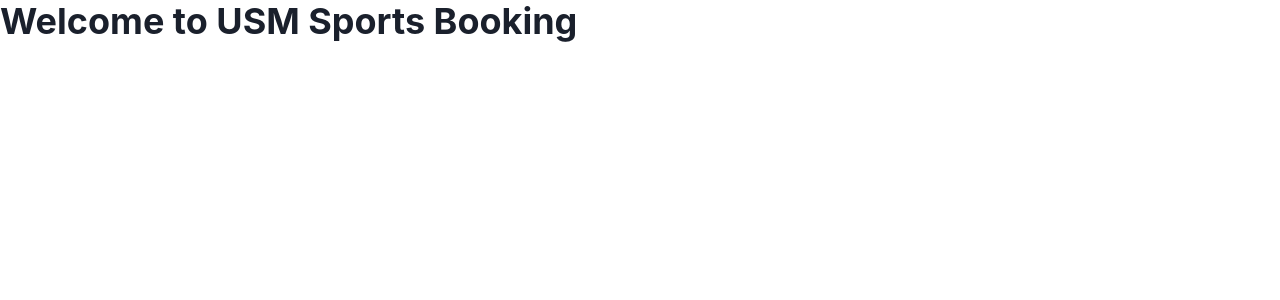
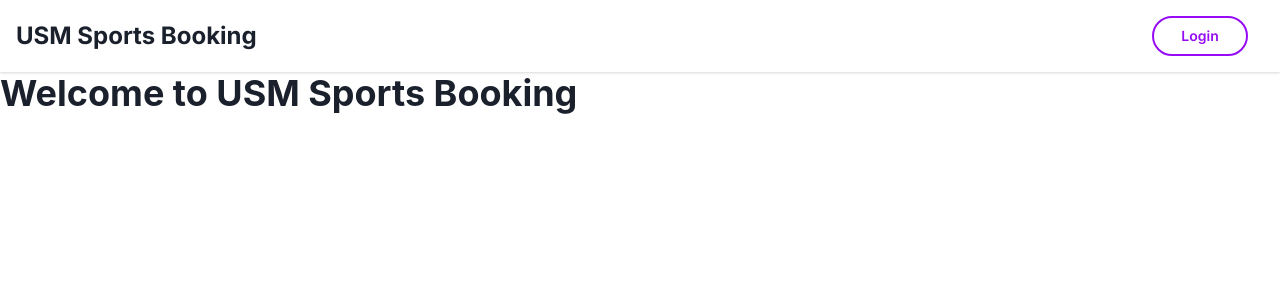
Before and after one commit to chunhian349/USM-Sports-Booking, a Next.js app: page / in a window 1280 px wide. Shown: the top 300 px of the page. Built offline with nearby package versions, Linux system fonts and the light colour scheme; no server answers.

Commit message:
Add Navbar that renders depends on login status

```diff
--- a/src/app/layout.tsx
+++ b/src/app/layout.tsx
@@ -1,6 +1,7 @@
 import type { Metadata } from "next";
 import { Inter } from "next/font/google";
 import "./globals.css";
+import Navbar from "./navbar/server-render";
 import { Providers } from "./providers";
 
 const inter = Inter({ subsets: ["latin"] });
@@ -17,9 +18,12 @@ export default function RootLayout({
 }>) {
   return (
     <html lang="en">
+      <body className={inter.className}>
         <Providers>
+          <Navbar />
           {children}
         </Providers>
+      </body>
     </html>
   );
 }
--- /dev/null
+++ b/src/app/navbar/client-render.tsx
@@ -0,0 +1,35 @@
+'use client'
+import { type User } from '@supabase/supabase-js'
+import { Box, Flex, Text, Button, Link } from '@chakra-ui/react'
+
+export default function NavAction({ user }: { user: User | null }) {
+    return (user == null)?(
+        // Not logged in
+        <Flex bg="white" shadow="base" p={4} align="center" justify="space-between">
+            <Link href='/' fontSize="2xl" fontWeight="bold" style={{textDecoration:'none'}}>USM Sports Booking</Link>
+            <Box>
+                <Button fontSize="sm" bg="white" borderWidth="2px" textColor="#970bf5" borderColor="#970bf5" mr={4} w="6rem" rounded="90" _hover={{ bg: "#970bf5", color:"white"}}>
+                    <Link href="/login" style={{textDecoration:'none'}}>Login</Link>
+                </Button>
+                {/* <Button fontSize="sm" bg="#970bf5" textColor="white" w="6rem" rounded="90" _hover={{ bg: "#bb88f9"}}>Sign up</Button> */}
+            </Box>
+        </Flex>
+    ):
+    (
+        // Logged in
+        <Flex bg="white" shadow="base" p={4} align="center" justify="space-between">
+            <Text fontSize="2xl" fontWeight="bold">USM Sports Booking</Text>
+            <Flex mr={6}>
+                <Text borderRightColor="#970bf5" borderRightWidth={3} pr={2}>{user.email}</Text>
+                {/* <Box as="form" action="/auth/signout" method="post">
+                    <Link>Logout</Link>
+                </Box> */}
+                <Box as="form" action="/auth/signout" method="post" ml={2}>
+                    <Link as="button" type="submit">
+                        Logout
+                    </Link>
+                </Box>
+            </Flex>
+        </Flex>
+    )
+}
--- /dev/null
+++ b/src/app/navbar/server-render.tsx
@@ -0,0 +1,8 @@
+import { createClient } from "@/utils/supabase/server";
+import NavAction from "./client-render";
+
+export default async function Navbar() {
+    const supabase = createClient()
+    const { data : { user } } = await supabase.auth.getUser()
+	return <NavAction user={user} />
+}
```
